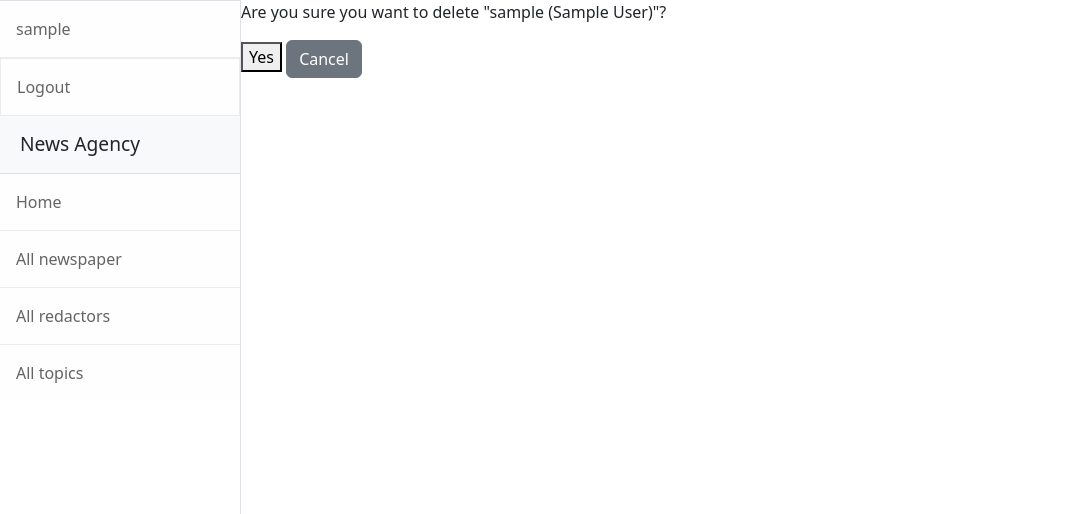
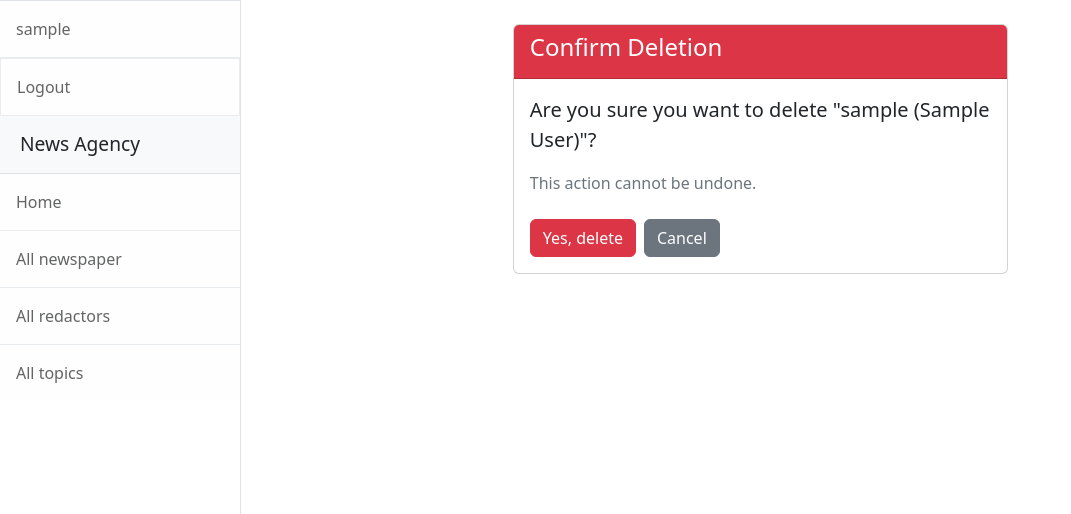
Before and after one commit to mrkanis82-gif/News-agency, a Django app: page /redactor/1/delete/ in a window 1280 px wide. Shown: the part 57-571 px from the top of the page, without its empty margins (0-1071 px from the left). Run offline with Django 5.2, Linux system fonts and the light colour scheme; the visitor is signed in with stand-in values (Sample User, id 1); data comes from the database, SQL or seed files in the repository; some libraries are stand-ins or nearby versions.

Commit message:
improved ui.

```diff
--- a/templates/agency/confirm_delete.html
+++ b/templates/agency/confirm_delete.html
@@ -1,9 +1,30 @@
 {% extends "base.html" %}
+
+{% load crispy_forms_filters %}
+
 {% block content %}
-  <form method="post">
-      {% csrf_token %}
-      <p>Are you sure you want to delete "{{ object }}"?</p>
-      <button type="submit">Yes</button>
-      <a href="javascript:history.back()" class="btn btn-secondary">Cancel</a>
-  </form>
+<div class="container mt-4">
+  <div class="row justify-content-center">
+    <div class="col-md-6">
+      <div class="card">
+        <div class="card-header bg-danger text-white">
+          <h4>Confirm Deletion</h4>
+        </div>
+        <div class="card-body">
+          <p class="lead">Are you sure you want to delete <strong>"{{ object }}"</strong>?</p>
+          <p class="text-muted">This action cannot be undone.</p>
+
+          <form method="post">
+            {% csrf_token %}
+            {{ form|crispy }}
+            <div class="d-flex gap-2 mt-4">
+              <button type="submit" class="btn btn-danger">Yes, delete</button>
+              <a href="javascript:history.back()" class="btn btn-secondary">Cancel</a>
+            </div>
+          </form>
+        </div>
+      </div>
+    </div>
+  </div>
+</div>
 {% endblock %}
```
